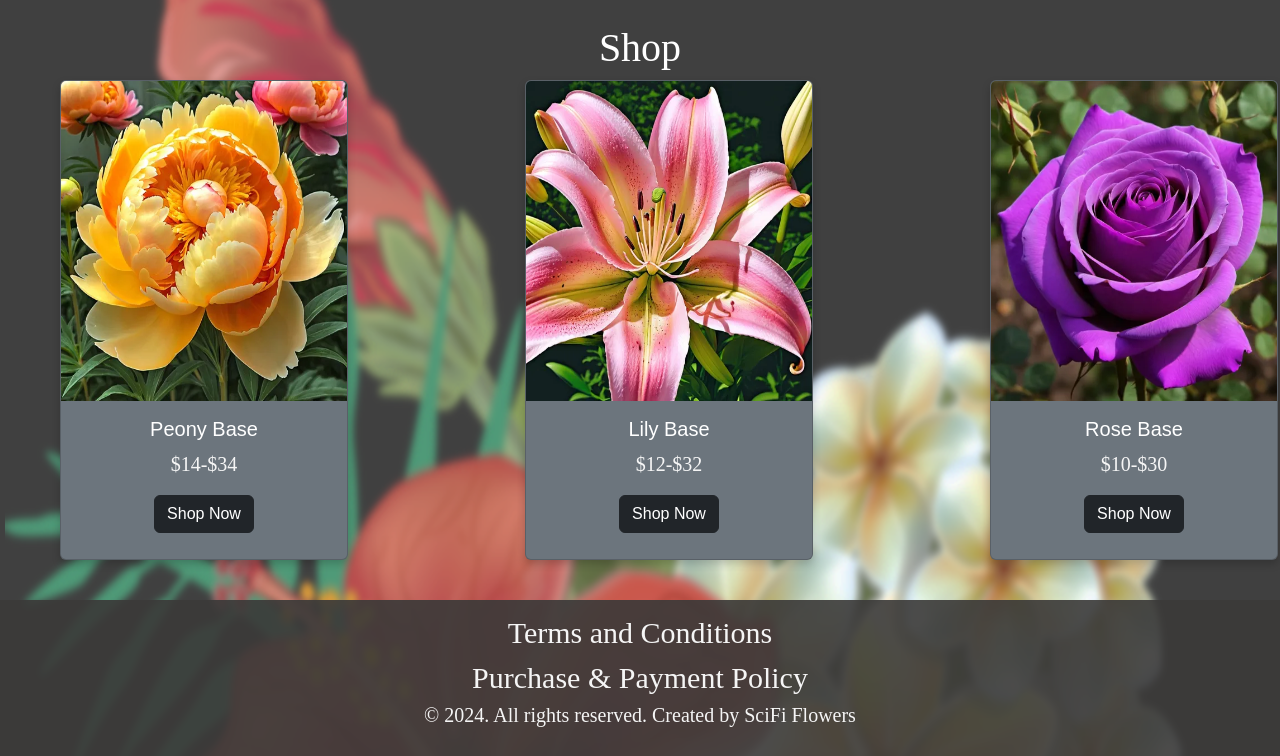
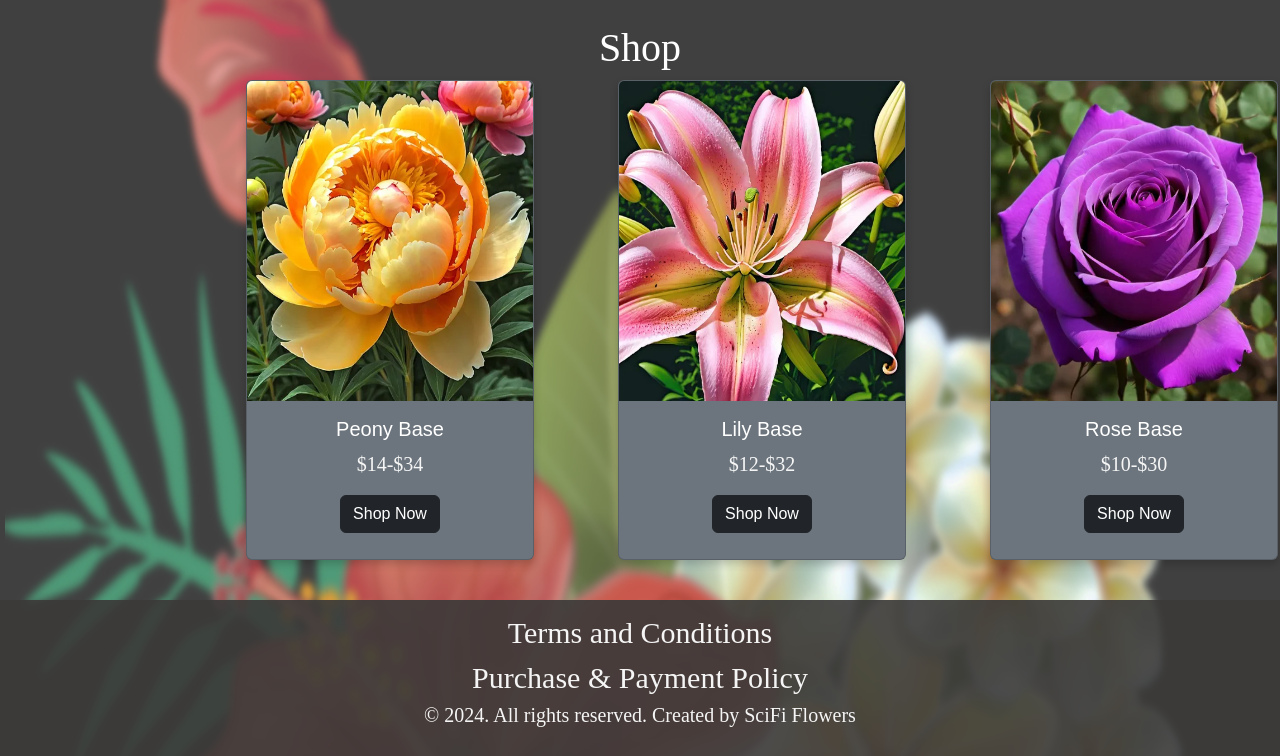
Before and after one commit to ariana-crowell/SciFi_Flowers, a PHP site: page /shop.php in a window 1280 px wide. Shown: the part 131-887 px from the top of the page. Run offline with PHP 8.4, Linux system fonts and the light colour scheme.

Commit message:
Update shop.php

```diff
--- a/shop.php
+++ b/shop.php
@@ -31,7 +31,8 @@
         <br>
         <center><h1 class="textcolor">Shop</h1></center>
         <div class="container row">
-            <div class="col-md-2">
+        <div class="col-lg-2"></div>
+            <div class="col-lg-2">
                 <div class="card bg-secondary text-white" style="width: 35rem; height: 30rem;">
                     <img src="img/Orange-YellowPeonyBase.jpg" class="card-img-top" alt="..." style="height:20rem;">
                     <div class="card-body ">
@@ -41,8 +42,8 @@
                     </div>
                 </div>
             </div>
-            <div class="col-md-3"></div>
-            <div class="col-md-2">
+            <div class="col-lg-2"></div>
+            <div class="col-lg-2">
                 <div class="card bg-secondary text-white" style="width: 35rem; height: 30rem;">
                     <img src="img/PinkLilyBase.jpg" class="card-img-top" alt="..." style="height:20rem;">
                     <div class="card-body ">
@@ -52,8 +53,8 @@
                     </div>
                 </div>
             </div>
-            <div class="col-md-3"></div>
-            <div class="col-md-2">
+            <div class="col-lg-2"></div>
+            <div class="col-lg-2">
                 <div class="card bg-secondary text-white" style="width: 35rem; height: 30rem;">
                     <img src="img/PurpleRoseBase.jpg" class="card-img-top" alt="..." style="height:20rem;">
                     <div class="card-body ">
@@ -63,7 +64,6 @@
                     </div>
                 </div>
             </div>
-            <div class="col-md-1"></div>
         </div>
         <br>
         <?php
```
